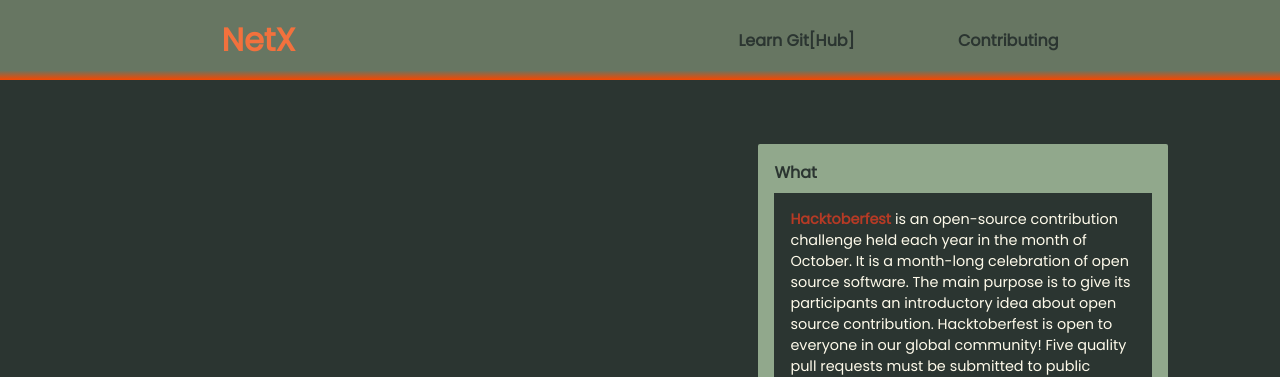
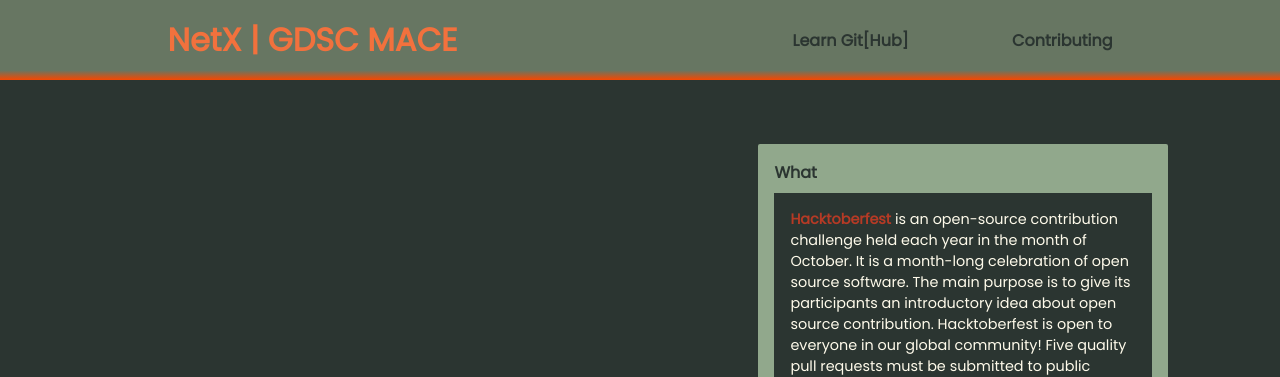
Before and after one commit to naeema-19/hacktober, a plain HTML site: page index.html in a window 1280 px wide. Shown: the top 377 px of the page. Drawn offline with Linux system fonts and the light colour scheme.

Commit message:
Update index.html

```diff
--- a/index.html
+++ b/index.html
@@ -17,7 +17,7 @@
     <header>
         <i class="fa fa-bars"></i>
         <i class="fa fa-close hide-close"></i>
-        <h1 class="header-logo"> <a class="current-page" href="index.html">NetX</a> </h1>
+        <h1 class="header-logo"> <a class="current-page" href="index.html">NetX | GDSC MACE</a> </h1>
         <nav id="navbar">
             <ul>
                 <li><a href="gitguide.html">Learn Git[Hub]</a></li>
```
